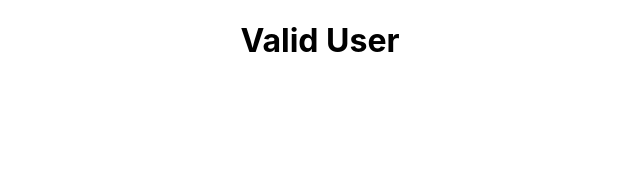
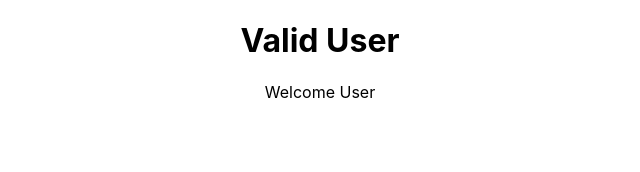
Before and after one commit to rosedimplegeorge/Login, a React (Create React App) app in the folder login-app/: page /validuser in a window 1280 px wide. Shown: the top 172 px of the page, without its empty margins (320-960 px from the left). Built offline with nearby package versions, Linux system fonts and the light colour scheme.

Commit message:
Login-Form

```diff
--- a/login-app/src/App.js
+++ b/login-app/src/App.js
@@ -10,7 +10,7 @@ function App() {
     <Router>
     <div className="App">
       <Switch>
-       <Route exact path="/" render={LoginForm} />
+       <Route exact path="/" component={LoginForm} />
        <Route exact path="/validuser" component={ValidUser} />
        </Switch>
     </div>
--- a/login-app/src/components/LoginForm.js
+++ b/login-app/src/components/LoginForm.js
@@ -1,6 +1,6 @@
 import React, { Component } from 'react';
 import { Redirect } from 'react-router-dom';
-//import ValidUser from './ValidUser';
+import ValidUser from './ValidUser';
 
 class LoginForm extends Component {
     state = {
--- a/login-app/src/components/ValidUser.js
+++ b/login-app/src/components/ValidUser.js
@@ -5,6 +5,7 @@ class ValidUser extends Component {
         return (
             <div>
                 <h1>Valid User</h1>
+                <p>Welcome User</p>
             </div>
         );
     }
```
